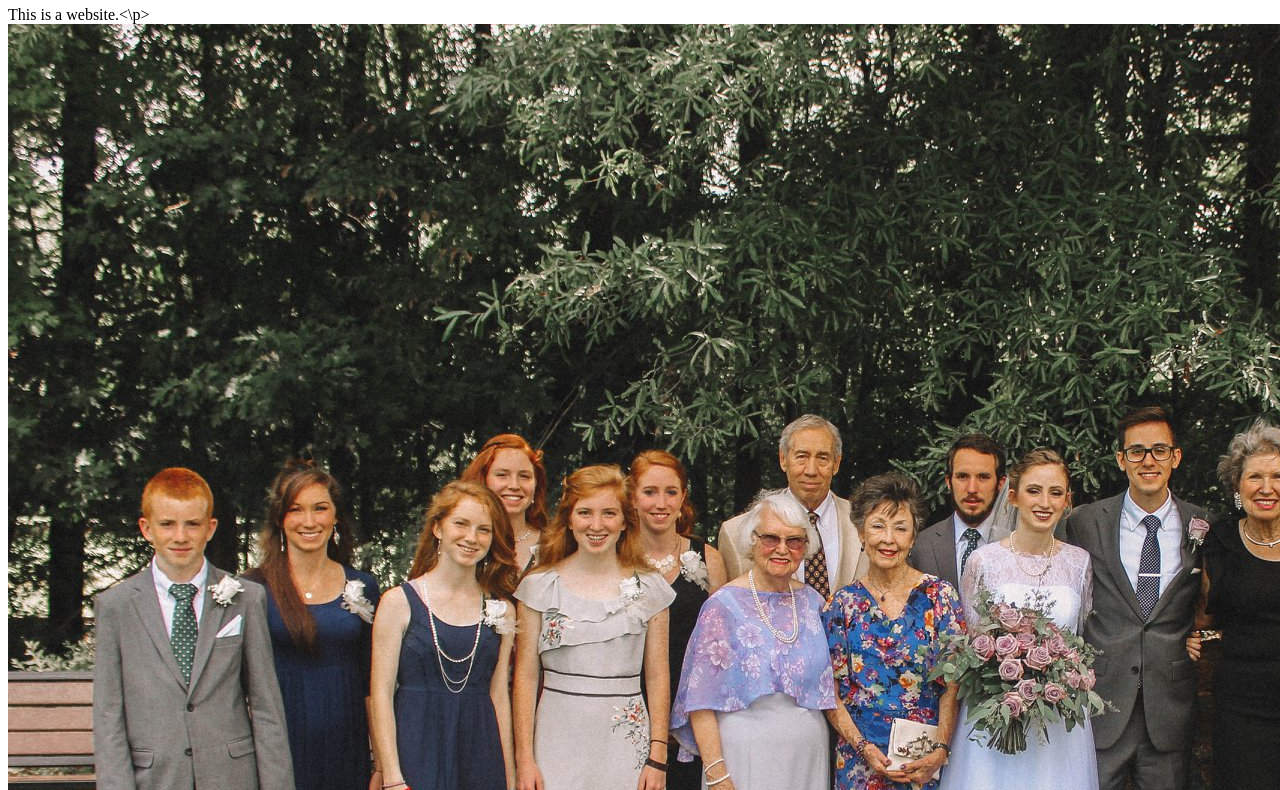
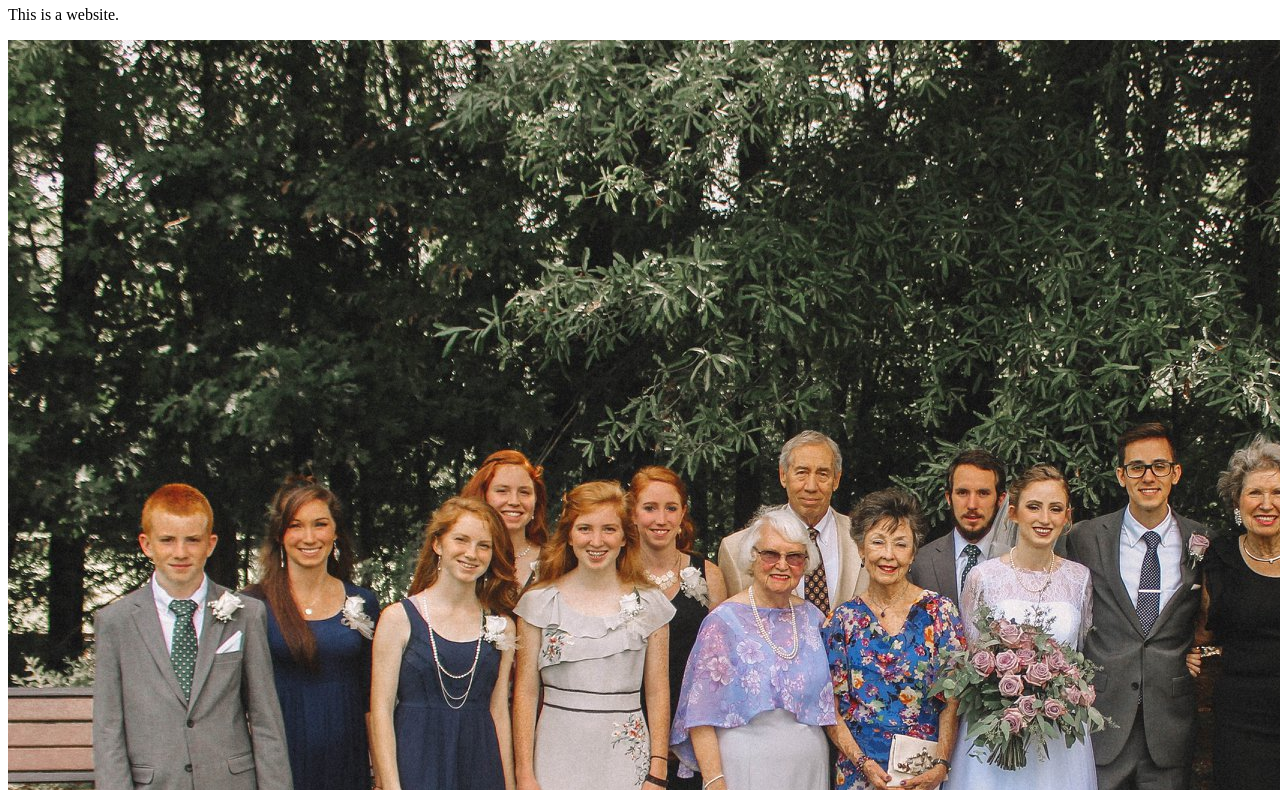
Before and after one commit to jmgroover/Personal-Website, a plain HTML site: page index.html in a window 1280 px wide. Shown: the part 60-850 px from the top of the page. Drawn offline with Linux system fonts and the light colour scheme.

Commit message:
Fix paragraph end tag

```diff
--- a/index.html
+++ b/index.html
@@ -5,7 +5,7 @@
 
 	<body>
 		<h1 style="background-color:tomato;">Main Page</h1>
-		<p>This is a website.<\p>
+		<p>This is a website.</p>
 		<img src="images/FamilyPic.jpg" alt="The Fam">
 
 		<table>
```
